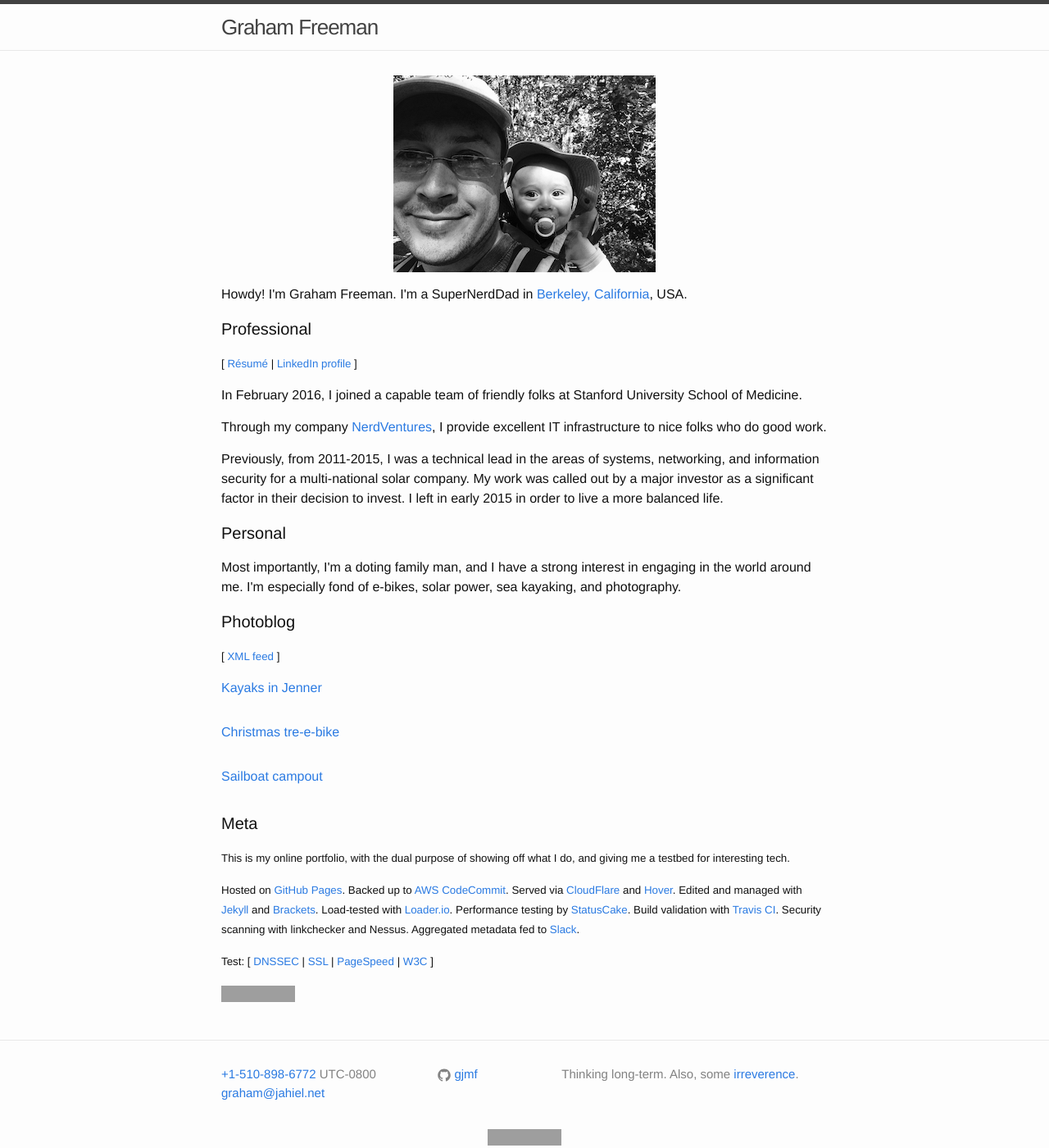
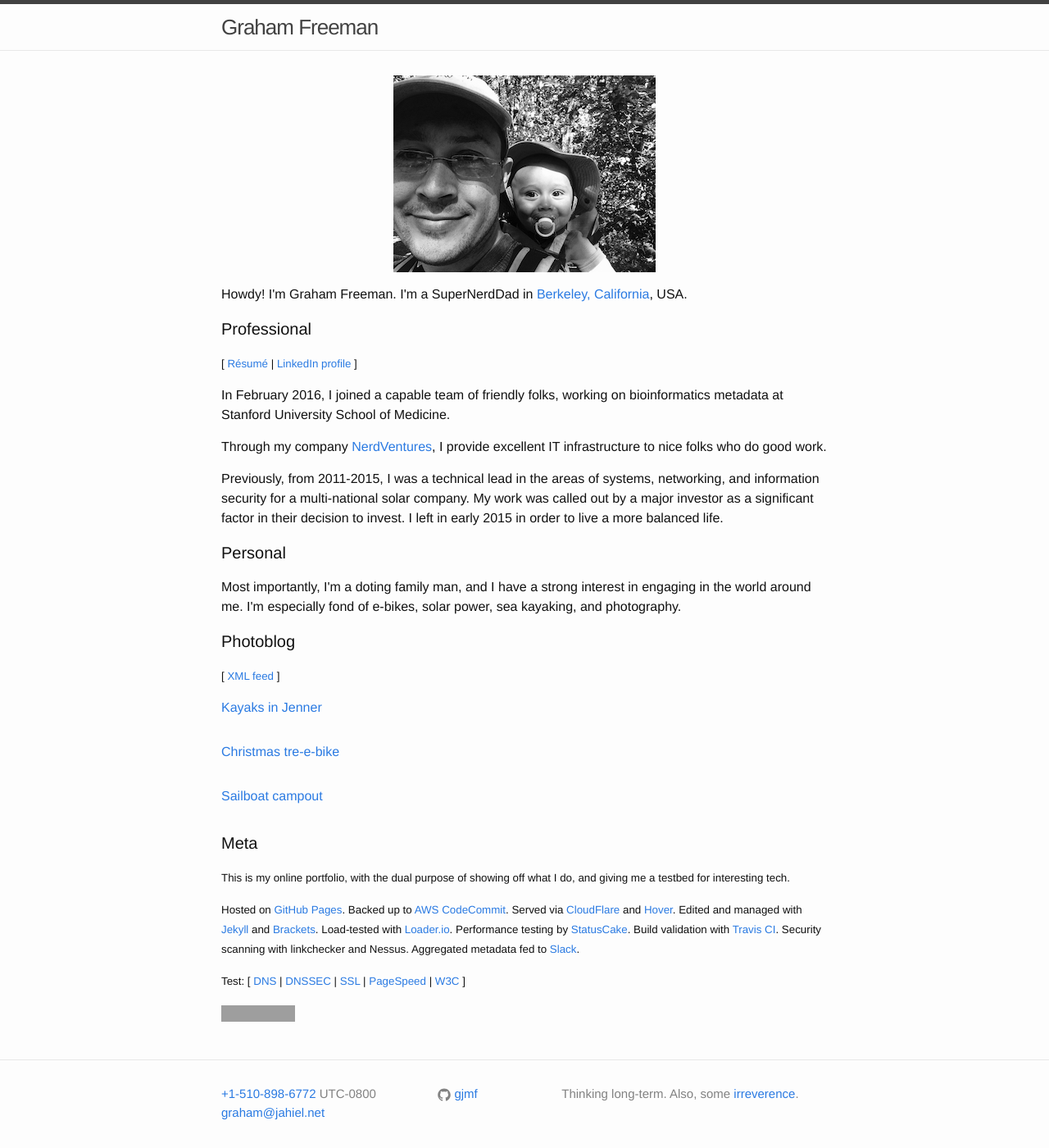
Before and after one commit to gjmf/gjmf.github.io, a Jekyll site: the page built from index.html, in a window 1280 px wide and 1400 px high. Shown: the whole window at 82% size. Built offline with Jekyll 4.4.1, drawn with Linux system fonts in a browser that asks for light colours; grey boxes are pictures that could not be loaded.

Commit message:
Added DNS test

```diff
--- a/index.html
+++ b/index.html
@@ -20,7 +20,7 @@ layout: default
 </small>
 </p>
         <p>
-        In February 2016, I joined a capable team of friendly folks at Stanford University School of Medicine.
+        In February 2016, I joined a capable team of friendly folks, working on bioinformatics metadata at Stanford University School of Medicine.
 	</p>
 	<p>
         Through my company <a href="https://nerdventures.com/">NerdVentures</a>, I provide excellent IT infrastructure to nice folks who do good work.
@@ -63,7 +63,7 @@ layout: default
         </p>
         <p class="text">
         <small>
-            Test: [ <a href="http://dnssec-debugger.verisignlabs.com/graham-freeman.info" target="_blank">DNSSEC</a> | <a href="https://www.ssllabs.com/ssltest/analyze.html?d=graham-freeman.info&latest" target="_blank">SSL</a> | <a href="https://developers.google.com/speed/pagespeed/insights/?url=graham-freeman.info&tab=desktop" target="_blank">PageSpeed</a> | <a href="https://validator.w3.org/check?uri=https%3A%2F%2Fgraham-freeman.info&charset=%28detect+automatically%29&doctype=Inline&group=0" target="_blank">W3C</a> ]
+            Test: [ <a href="http://www.dnsinspect.com/graham-freeman.info" target="blank">DNS</a> | <a href="http://dnssec-debugger.verisignlabs.com/graham-freeman.info" target="_blank">DNSSEC</a> | <a href="https://www.ssllabs.com/ssltest/analyze.html?d=graham-freeman.info&latest" target="_blank">SSL</a> | <a href="https://developers.google.com/speed/pagespeed/insights/?url=graham-freeman.info&tab=desktop" target="_blank">PageSpeed</a> | <a href="https://validator.w3.org/check?uri=https%3A%2F%2Fgraham-freeman.info&charset=%28detect+automatically%29&doctype=Inline&group=0" target="_blank">W3C</a> ]
         </small>
         </p>
     <p>
```
